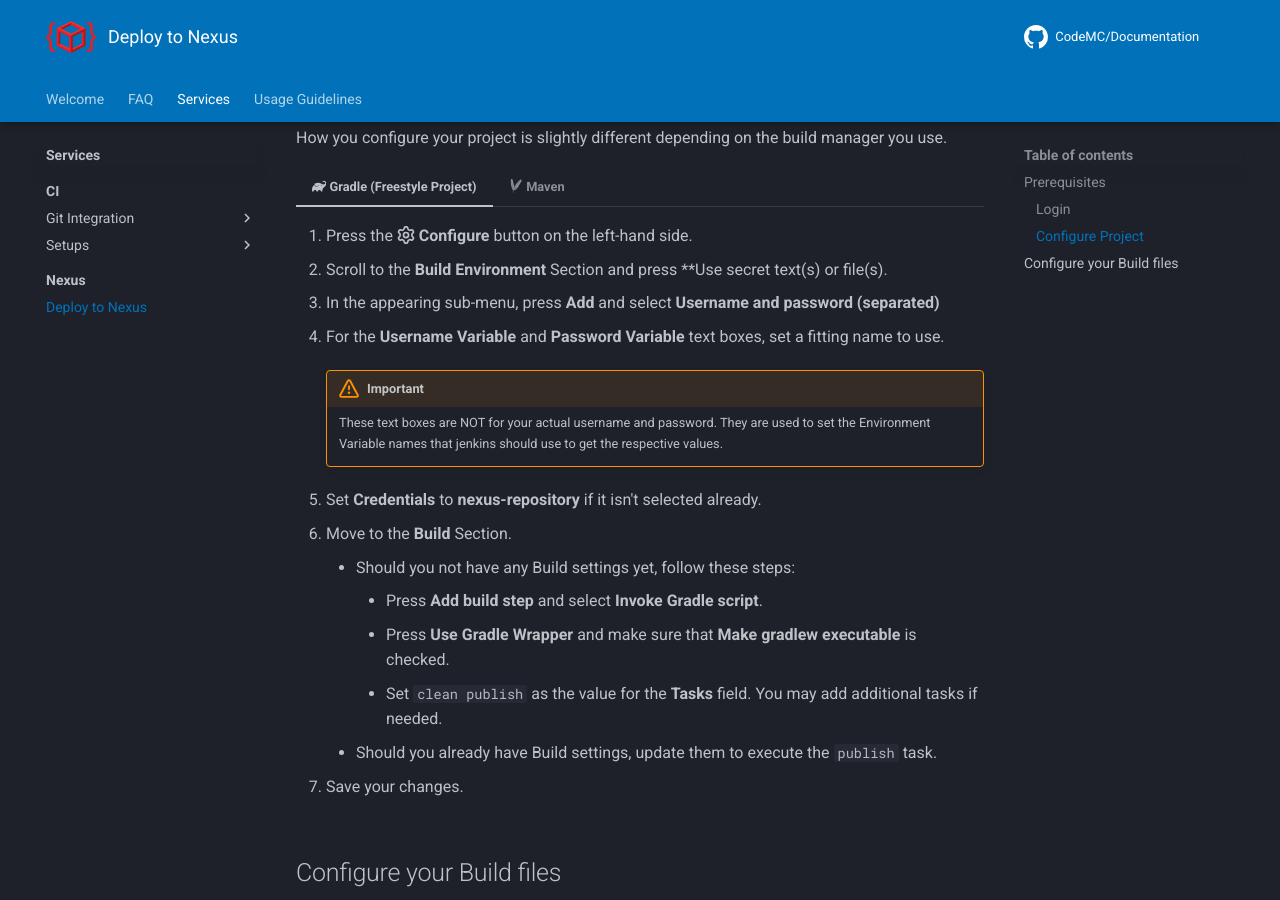
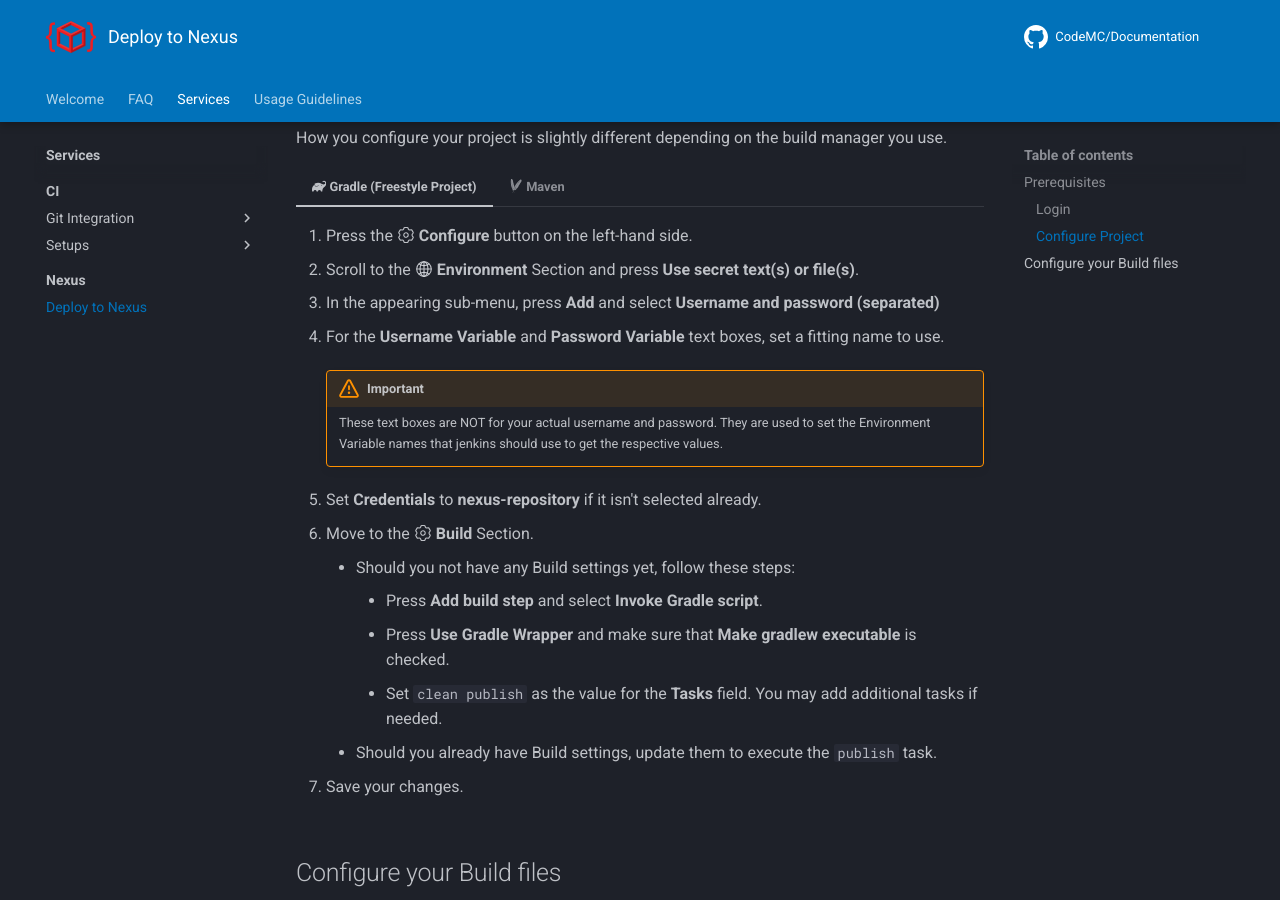
Before and after one commit to CodeMC/Documentation, an MkDocs documentation site: the page built from docs/services/nexus/deploy.md, in a window 1280 px wide and 900 px high, scrolled down 700 px. Built offline with MkDocs 1.6.1 and Material for MkDocs 9.7.7, drawn with Linux system fonts in a browser that asks for light colours; comment, search, counter and statistics services are not loaded; part of the change alters nothing that is shown.

Commit message:
Fix more icons

```diff
--- a/docs/services/nexus/deploy.md
+++ b/docs/services/nexus/deploy.md
@@ -17,8 +17,8 @@ You first need to login to your CodeMC Account and head towards the project you
 How you configure your project is slightly different depending on the build manager you use.
 
 /// tab | :simple-gradle: Gradle (Freestyle Project)
-1.  Press the :octicons-gear-16: **Configure** button on the left-hand side.
-2.  Scroll to the **Build Environment** Section and press **Use secret text(s) or file(s).
+1.  Press the :jenkins-settings: **Configure** button on the left-hand side.
+2.  Scroll to the :jenkins-environment: **Environment** Section and press **Use secret text(s) or file(s)**.
 3.  In the appearing sub-menu, press **Add** and select **Username and password (separated)**
 4.  For the **Username Variable** and **Password Variable** text boxes, set a fitting name to use.
 
@@ -27,7 +27,7 @@ How you configure your project is slightly different depending on the build mana
     ////
 
 5.  Set **Credentials** to **nexus-repository** if it isn't selected already.
-6.  Move to the **Build** Section.
+6.  Move to the :jenkins-settings: **Build** Section.
     - Should you not have any Build settings yet, follow these steps:
         - Press **Add build step** and select **Invoke Gradle script**.
         - Press **Use Gradle Wrapper** and make sure that **Make gradlew executable** is checked.
@@ -39,7 +39,7 @@ How you configure your project is slightly different depending on the build mana
 /// tab | :simple-apachemaven: Maven
 Unlike Gradle does Maven not require any particular preparations, as the Jenkins service will automatically inject the required username and password from its global configuration to use.
 
-Should you not have a Build task yet in your **Build** section, follow these steps:
+Should you not have a Build task yet in your :jenkins-settings: **Build** section, follow these steps:
 
 1. Change **Maven Version** to that of your project's and set **Root POM** to the path to your main `pom.xml` file (Usually just `pom.xml`).
 2. In the **Goals and options** field, put `clean install deploy`. You may add additional tasks if needed.
```
